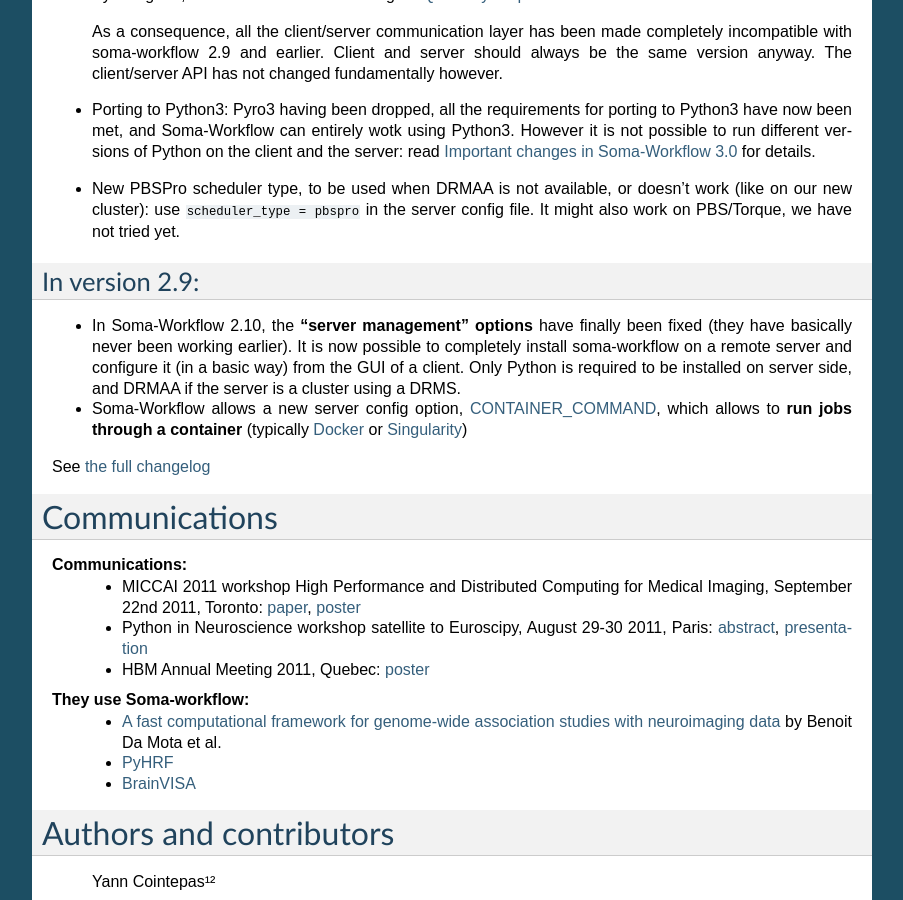
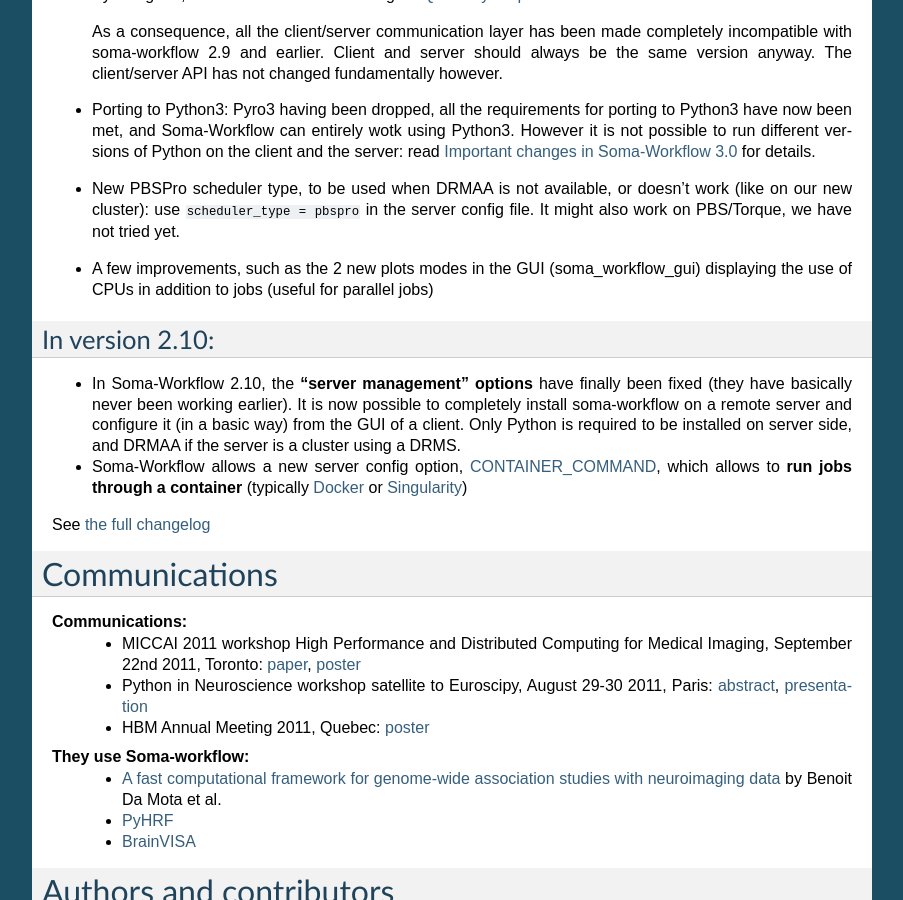
Before and after one commit to populse/soma-workflow, a Sphinx documentation site: the page built from doc/source/index.txt, in a window 1280 px wide and 900 px high, scrolled down 3890 px. Shown: the whole window, without its empty margins (198-1101 px from the left). Built offline with Sphinx 7.4.7, drawn with Linux system fonts in a browser that asks for light colours; the version number could not be read and is left out; some of the changed text lies outside the part shown.

Commit message:
doc update

```diff
--- a/doc/source/changelog.txt
+++ b/doc/source/changelog.txt
@@ -7,11 +7,13 @@
 
 * Pyro is gone, Soma-Workflow is now using `ZMQ <http://zeromq.org/>`_ and `PyZmq <https://pyzmq.readthedocs.io/en/latest/>`_.
 
-  As a consequence, all the client/server communication layer has been made completely incompatible with soma-workflow 2.9 and earlier. Client and server should always be the same version anyway. The client/server API has not changed fundamentally however.
+  As a consequence, all the client/server communication layer has been made completely incompatible with soma-workflow 2.10 and earlier. Client and server should always be the same version anyway. The client/server API has not changed fundamentally however.
 
 * Porting to Python3: Pyro3 having been dropped, all the requirements for porting to Python3 have now been met, and Soma-Workflow can entirely wotk using Python3. However it is not possible to run different versions of Python on the client and the server: read :doc:`changes_swf3` for details.
 
 * New PBSPro scheduler type, to be used when DRMAA is not available, or doesn't work (like on our new cluster): use ``scheduler_type = pbspro`` in the server config file. It might also work on PBS/Torque, we have not tried yet.
+
+* A few improvements, such as the 2 new plots modes in the GUI (soma_workflow_gui) displaying the use of CPUs in addition to jobs (useful for parallel jobs)
 
 
 Version 2.10 (2018/09/21)
--- a/doc/source/gui.txt
+++ b/doc/source/gui.txt
@@ -178,4 +178,6 @@
 Several plots can be displayed and refreshed at regular time interval:
 
 * the jobs function of the time.
+* the jobs function of the time, also showing the number or CPU cores used by each job (new in Soma-Workflow 3.0)
 * the number of jobs running function of the time.
+* the number of CPU cores running function of the time (new in Soma-Workflow 3.0)
--- a/doc/source/index.txt
+++ b/doc/source/index.txt
@@ -170,9 +170,12 @@
 
 * New PBSPro scheduler type, to be used when DRMAA is not available, or doesn't work (like on our new cluster): use ``scheduler_type = pbspro`` in the server config file. It might also work on PBS/Torque, we have not tried yet.
 
+* A few improvements, such as the 2 new plots modes in the GUI (soma_workflow_gui) displaying the use of CPUs in addition to jobs (useful for parallel jobs)
 
-In version 2.9:
----------------
+
+
+In version 2.10:
+----------------
 
 * In Soma-Workflow 2.10, the **"server management" options** have finally been fixed (they have basically never been working earlier). It is now possible to completely install soma-workflow on a remote server and configure it (in a basic way) from the GUI of a client. Only Python is required to be installed on server side, and DRMAA if the server is a cluster using a DRMS.
 
```
